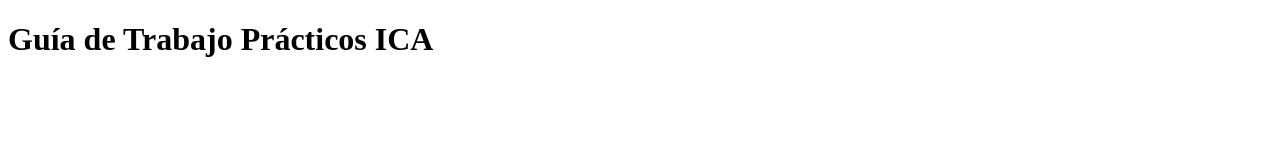
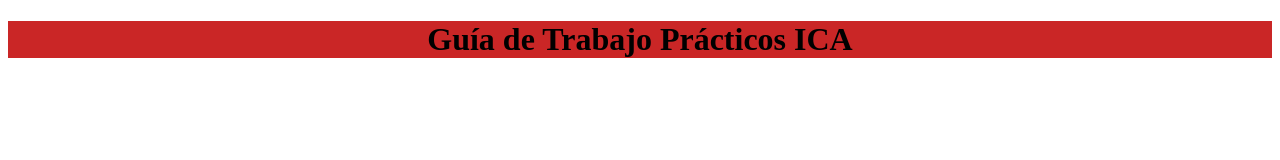
Before and after one commit to francoVillaL/GuiaICA, a plain HTML site: page index.html in a window 1280 px wide. Drawn offline with Linux system fonts and the light colour scheme.

Commit message:
esta vinculacion css si anda

```diff
--- a/Estilos/estilos.css
+++ b/Estilos/estilos.css
@@ -1,4 +1,4 @@
-.TIT{
+h1 {
+    background-color:rgb(202, 38, 38);
     text-align: center;
-    color:brown;
-}
+    }
--- a/index.html
+++ b/index.html
@@ -3,10 +3,9 @@
     <head>
         <meta charset="utf-8">
         <title> Guía Trabajos Prácticos ICA</title>
-        <link href="Estilos/estilos.css" rel="stylesheet" type="txt/css"
+        <link href="Estilos/estilos.css" rel="stylesheet">
     </head>
-    <h1 class="TIT">Guía de Trabajo Prácticos ICA</h1>
-    <body>
-
+     <body>
+        <h1>Guía de Trabajo Prácticos ICA</h1>
     </body>
 </html>
```
